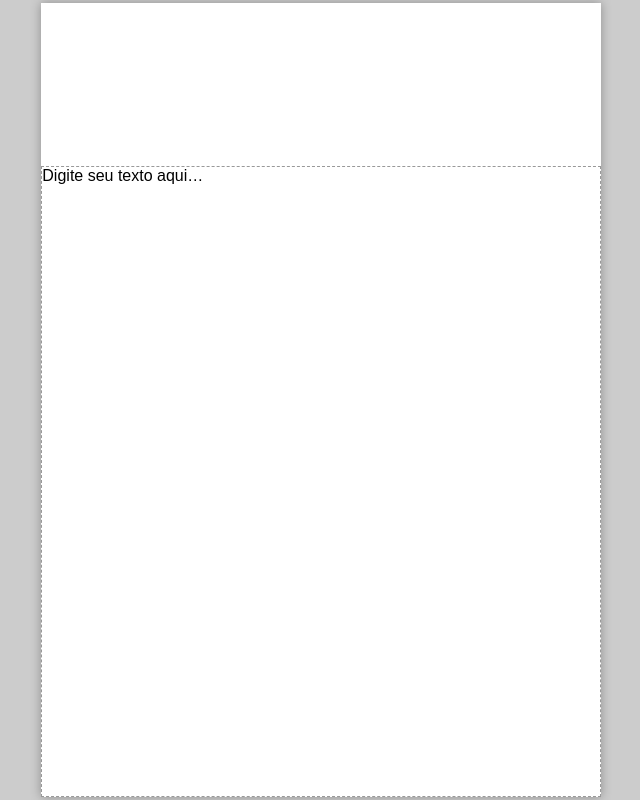
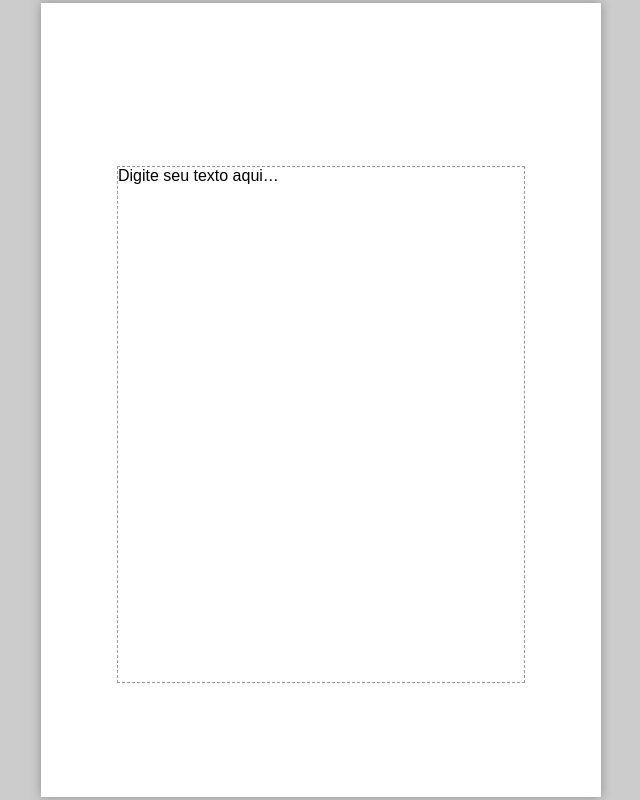
Before and after one commit to cloroquin4/receitapequena, a plain HTML site: page index.html in a window 1280 px wide. Shown: the whole page, without its empty margins (319-959 px from the left). Drawn offline with Linux system fonts and the light colour scheme.

Commit message:
Update index.html

```diff
--- a/index.html
+++ b/index.html
@@ -31,9 +31,9 @@
   .caixa-texto {
     position: absolute;
     top: 4.3cm;
-    left: 0;
-    width: 14.8cm;
-    height: 16.7cm;
+    bottom: 3cm;
+    left: 2cm;
+    right: 2cm;
     box-sizing: border-box;
     padding: 0;
     border: 1px dashed #999;
```
